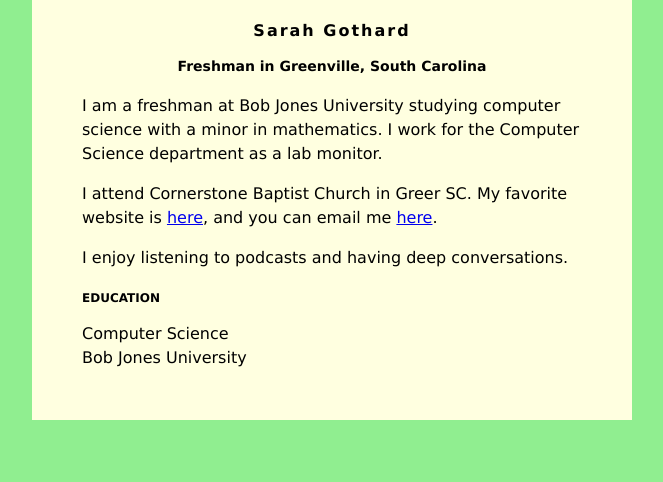
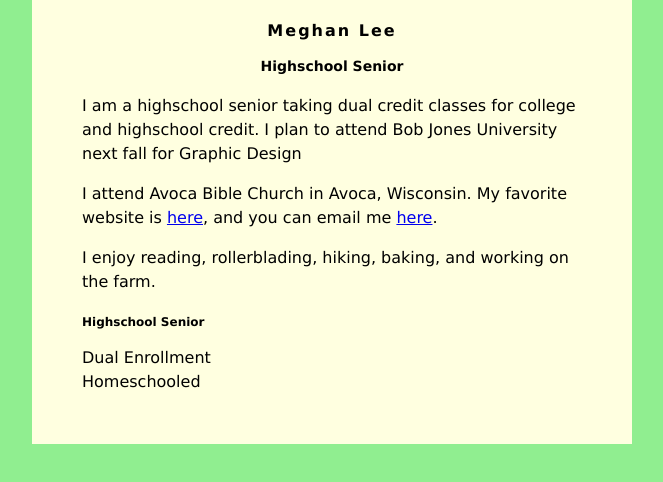
Before and after one commit to meghan830/meghan830.github.io, a plain HTML site: page index.html in a window 1280 px wide. Shown: the whole page, without its empty margins (308-971 px from the left). Drawn offline with Linux system fonts and the light colour scheme.

Commit message:
Update index.html
code changes

```diff
--- a/index.html
+++ b/index.html
@@ -30,22 +30,22 @@ h3 {
 </head>
 <body>
     <div id="content">
-        <h1>Sarah Gothard</h1>
-        <h2>Freshman in Greenville, South Carolina</h2>
+        <h1>Meghan Lee</h1>
+        <h2>Highschool Senior</h2>
 
-         <p>I am a freshman at Bob Jones University studying computer science with a minor in
-            mathematics. I work for the Computer Science department as a lab monitor.</p>
+         <p>I am a highschool senior taking dual credit classes for college and highschool credit.
+         I plan to attend Bob Jones University next fall for Graphic Design</p>
          <p>
-            I attend Cornerstone Baptist Church in Greer SC. My favorite website is
-            <a href="https://mobilehymns.org/">here</a>, and you can email me
-            <a href="mailto:sgothard@bju.edu">here</a>.
+            I attend Avoca Bible Church in Avoca, Wisconsin. My favorite website is
+            <a href="https://plattevillepubliclibrary.org/">here</a>, and you can email me
+            <a href="mailto:mlee774@students.bju.edu">here</a>.
          </p>
          <p>
-            I enjoy listening to podcasts and having deep conversations.
+            I enjoy reading, rollerblading, hiking, baking, and working on the farm.
          </p>
-        <h3>EDUCATION</h3>
-        Computer Science<br />
-        Bob Jones University
+        <h3>Highschool Senior</h3>
+        Dual Enrollment<br />
+        Homeschooled
     </div>
 </body>
 </html>
```
